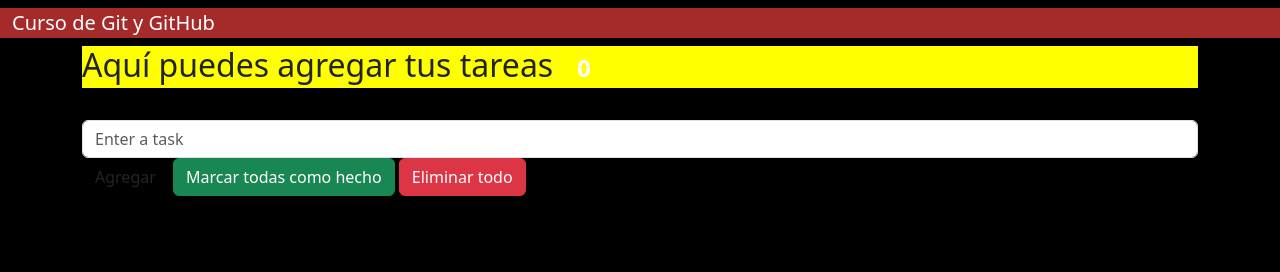
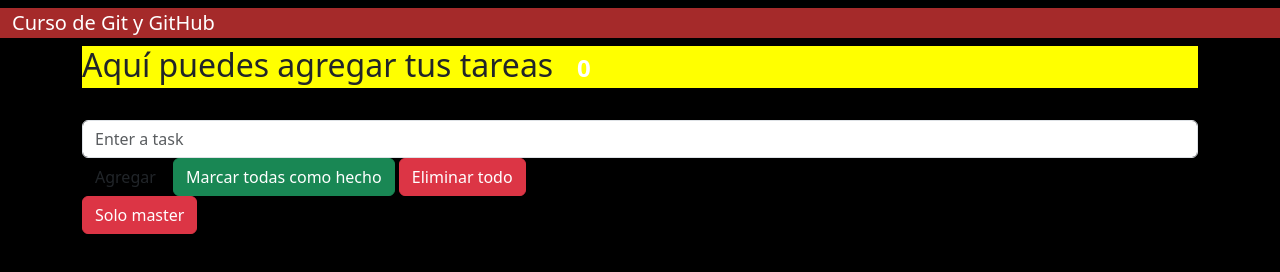
Before and after one commit to Bryan2801/Git_GitHub, a website: page index.html in a window 1280 px wide. Drawn offline with nearby package versions, Linux system fonts and the light colour scheme.

Commit message:
Se agrego el boton solo master

```diff
--- a/index.html
+++ b/index.html
@@ -31,7 +31,7 @@
             <button type="button" id="addTask" class="btn btn-default">Agregar</button>
             <button type="button" id="markAllAsDone" class="btn btn-success">Marcar todas como hecho</button>
             <button type="button" id="removeAll" class="btn btn-danger">Eliminar todo</button>
-        </div>
+        </div><button type="button" id="removeAll" class="btn btn-danger">Solo master</button>
         <br />
         <ul class="list-group" id="taskList">
         </ul>
```
